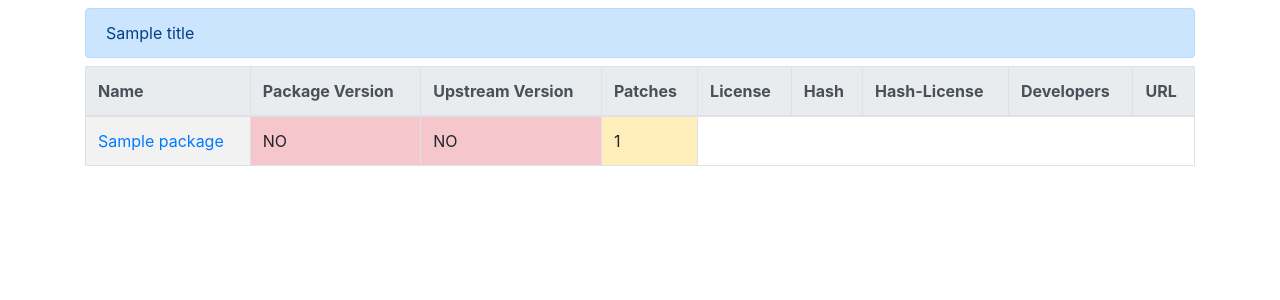
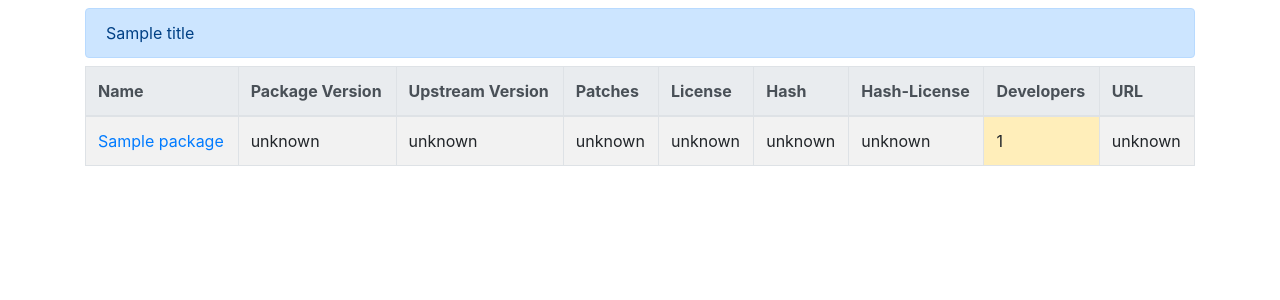
Before and after one commit to hthiery/buildroot-stats, a Flask app: template app/templates/packages.html in a window 1280 px wide. Shown: the part 56-356 px from the top of the page. Run offline with Flask 2, Linux system fonts and the light colour scheme; the template is opened without the code that fills it: most values are stand-ins (such as "Sample title", 1, 10 or a date in 2020); some libraries are stand-ins or nearby versions.

Commit message:
template/packages: add else
Signed-off-by: Heiko Thiery <heiko.thiery@gmail.com>

```diff
--- a/app/templates/packages.html
+++ b/app/templates/packages.html
@@ -56,6 +56,14 @@
             <td class="table-danger">{{packages[name]['current_version']}}</td>
           {% endif %}
           <td class="table-danger"><a href="https://release-monitoring.org/project/{{packages[name]['rm_version']['id']}}">{{packages[name]['rm_version']['version']}}</a></td>
+
+        {% elif packages[name]['status']['version'][0] == 'na' %}
+          <td class="table-secondary">{{packages[name]['current_version']}}</td>
+          <td class="table-secondary"><a href="https://release-monitoring.org/project/{{packages[name]['rm_version']['id']}}">{{packages[name]['rm_version']['version']}}</a></td>
+
+        {% else %}
+          <td>unknown</td>
+          <td>unknown</td>
         {% endif %}
 
         <!-- Patches -->
@@ -65,29 +73,49 @@
         <td class="table-warning"><a href="{{url_for('package', name=name, _anchor='patches')}}">{{packages[name].patch_count}}</a></td>
         {% elif packages[name]['status']['patches'][0] == 'error' %}
         <td class="table-danger"><a href="{{url_for('package', name=name, _anchor='patches')}}">{{packages[name].patch_count}}</a></td>
+        {% elif packages[name]['status']['patches'][0] == 'na' %}
+        <td class="table-secondary">N/A</td>
+        {% else %}
+        <td>unknown</td>
         {% endif %}
 
         <!-- License -->
         {% if packages[name]['status']['license'][0] == 'ok' %}
         <td class="table-success">YES</td>
+        {% elif packages[name]['status']['license'][0] == 'warning' %}
+        <td class="table-warning">NO</td>
+        {% elif packages[name]['status']['license'][0] == 'error' %}
+        <td class="table-danger">NO</td>
+        {% elif packages[name]['status']['license'][0] == 'na' %}
+        <td class="table-secondary">N/A</td>
         {% else %}
-        <td class="table-danger">NO</td>
+        <td>unknown</td>
         {% endif %}
 
         <!-- Hash -->
         {% if packages[name]['status']['hash'][0] == 'ok' %}
         <td class="table-success">YES</td>
+        {% elif packages[name]['status']['hash'][0] == 'warning' %}
+        <td class="table-warning">NO</td>
+        {% elif packages[name]['status']['hash'][0] == 'error' %}
+        <td class="table-danger">NO</td>
+        {% elif packages[name]['status']['hash'][0] == 'na' %}
+        <td class="table-secondary">N/A</td>
         {% else %}
-        <td class="table-danger">NO</td>
+        <td>unknown</td>
         {% endif %}
 
         <!-- Hash License -->
         {% if packages[name]['status']['hash-license'][0] == 'ok' %}
         <td class="table-success">YES</td>
+        {% elif packages[name]['status']['hash-license'][0] == 'warning' %}
+        <td class="table-warning">NO</td>
         {% elif packages[name]['status']['hash-license'][0] == 'error' %}
         <td class="table-danger">NO</td>
         {% elif packages[name]['status']['hash-license'][0] == 'na' %}
         <td class="table-secondary">N/A</td>
+        {% else %}
+        <td>unknown</td>
         {% endif %}
 
         <!-- Developers -->
@@ -104,6 +132,10 @@
         <td class="table-warning">{{packages[name]['status']['url'][1]}}</td>
         {% elif packages[name]['status']['url'][0] == 'error' %}
         <td class="table-danger">{{packages[name]['status']['url'][1]}}</td>
+        {% elif packages[name]['status']['url'][0] == 'na' %}
+        <td class="table-danger">N/A</td>
+        {% else %}
+        <td>unknown</td>
         {% endif %}
 
         {% if debug %}
```
Lines whose indentation alone changed are shown as unchanged.
